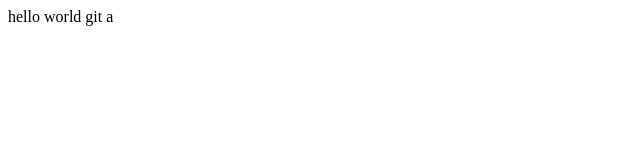
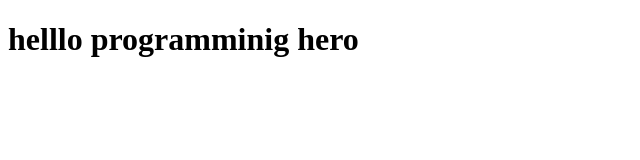
Before and after one commit to Rohim86/rafi-github, a plain HTML site: page index.html in a window 1280 px wide. Shown: the whole page, without its empty margins (0-640 px from the left). Drawn offline with Linux system fonts and the light colour scheme.

Commit message:
your message

```diff
--- a/index.html
+++ b/index.html
@@ -6,6 +6,8 @@
     <title>my first github </title>
 </head>
 <body>
-    hello world git a
+    <h1>
+        helllo programminig hero
+    </h1>
 </body>
 </html>
```
